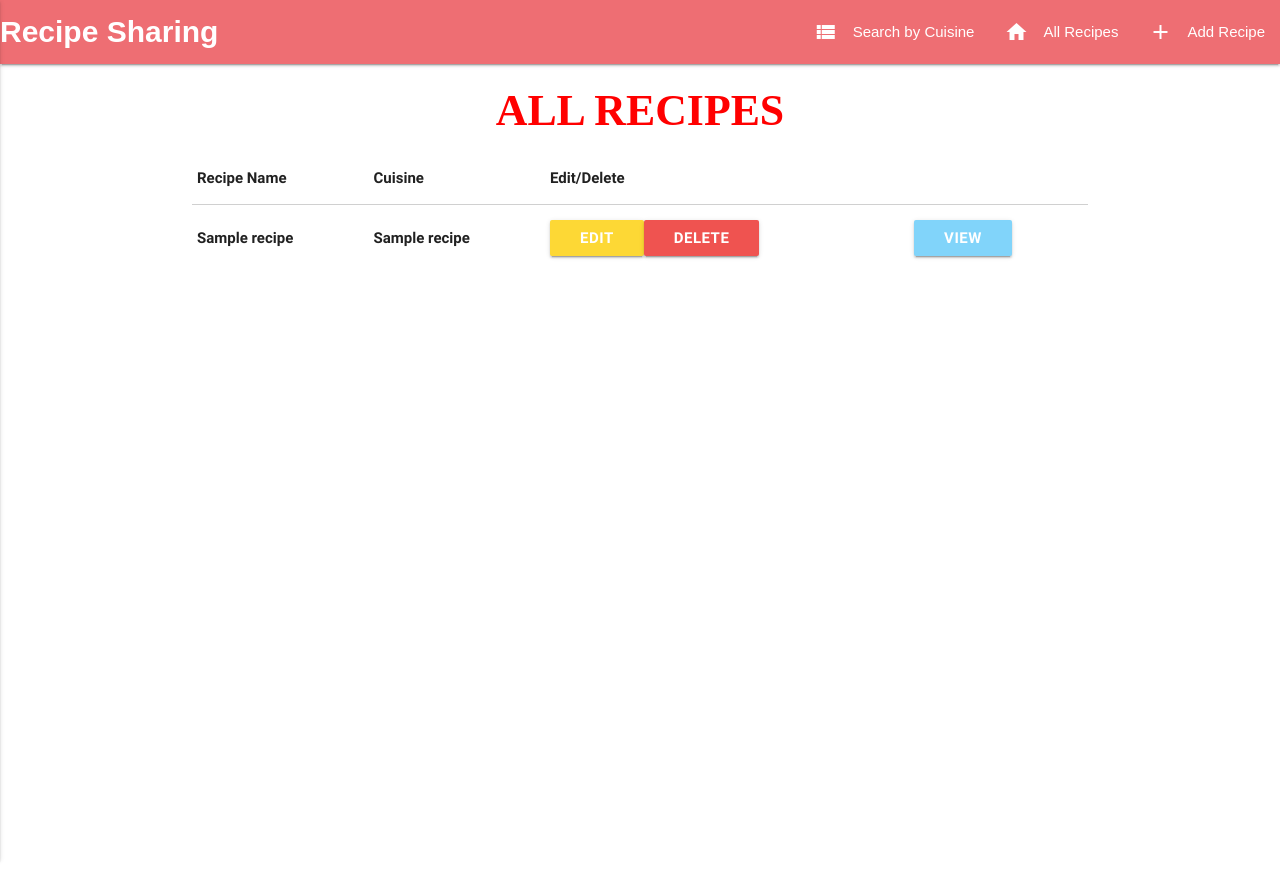
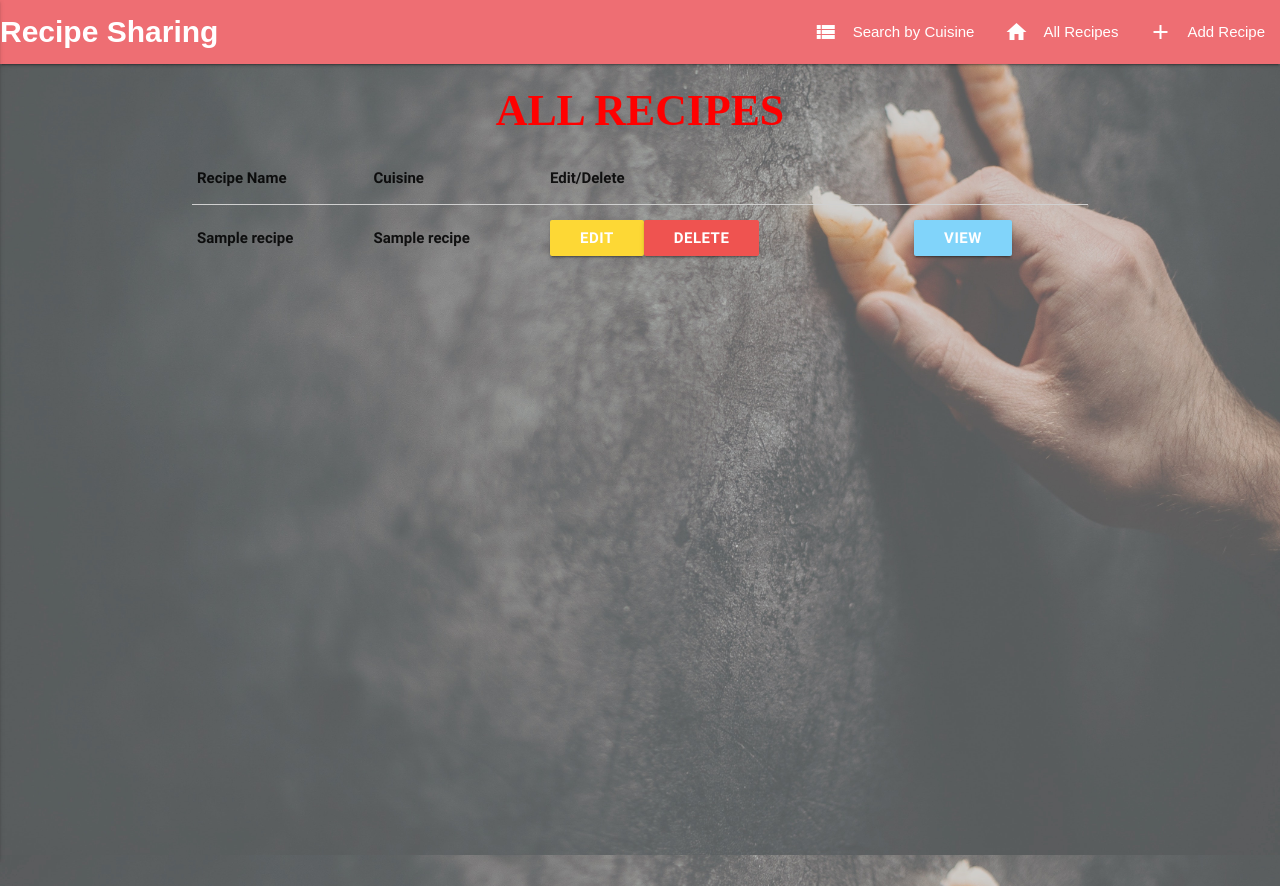
Before and after one commit to rachaelloh/dataCentric-Milestone-3, a Flask app: page / in a window 1280 px wide. Run offline with Flask 2, Linux system fonts and the light colour scheme; a database or web service that is not in the repository returns one stand-in record (Sample ...); some libraries are stand-ins or nearby versions.

Commit message:
making background image work.

```diff
--- a/static/style.css
+++ b/static/style.css
@@ -20,7 +20,7 @@ nav ul a {
 /*header, body*/
 
 html, body {
-    background-image: url("../static/images/sliced-prawns.jpg") no-repeat  fixed;
+    background-image: url("../static/images/sliced-prawns.jpg");
     background-size: cover;
     width: 100%;
     height: 100%;
```
